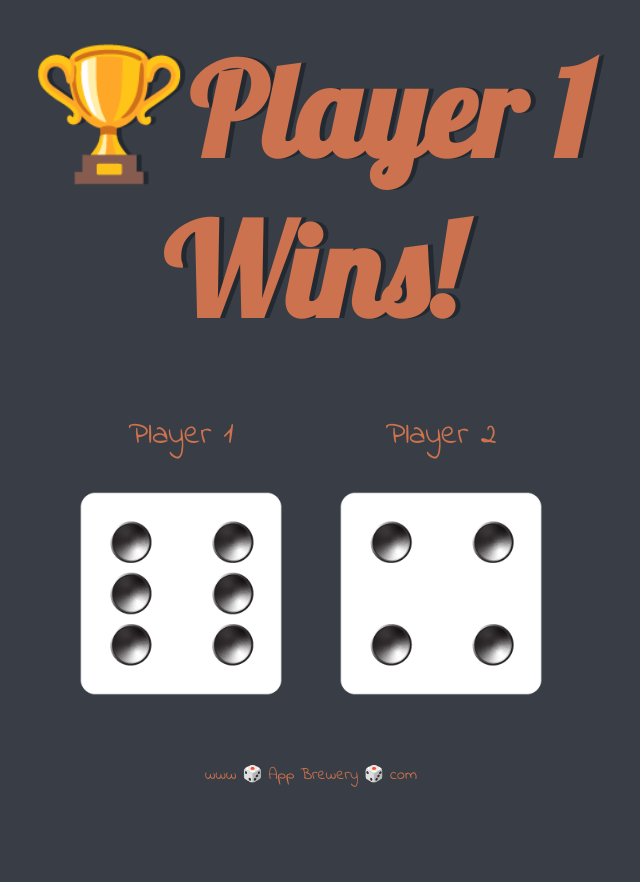
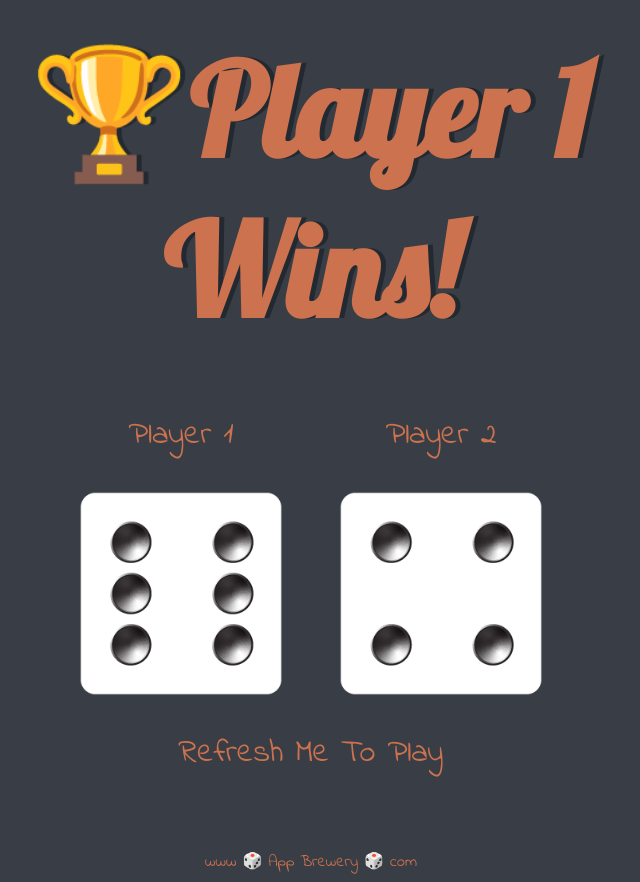
Before and after one commit to meilune/diceGame, a plain HTML site: page index.html in a window 1280 px wide. Shown: the whole page, without its empty margins (329-969 px from the left). Before the commit the page ends 800 px from the top, so only its background shows below. Drawn offline with Linux system fonts and the light colour scheme.

Commit message:
Adding Refresh Me

```diff
--- a/index.html
+++ b/index.html
@@ -8,7 +8,6 @@
 
   </head>
   <body>
-
     <div class="container">
       <h1>Refresh Me</h1>
 
@@ -23,7 +22,7 @@
       </div>
 
     </div>
-
+    <div class="refresh">Refresh Me To Play</div>
 
   </body>
 
--- a/styles.css
+++ b/styles.css
@@ -8,6 +8,14 @@
   text-align: center;
   display: inline-block;
 
+}
+
+.refresh {
+  text-align: center;
+  padding: 30px 10px 10px 10px;
+  font-size: 2rem;
+  color: #cc724e;
+  font-family: 'Indie Flower', cursive;
 }
 
 body {
```
